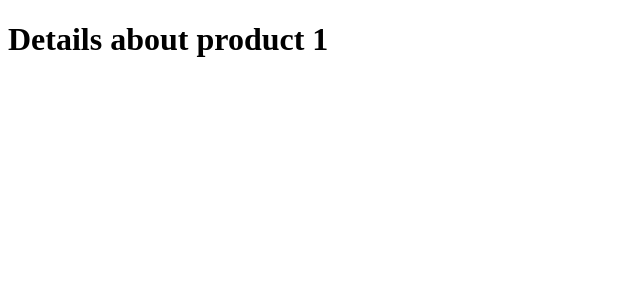
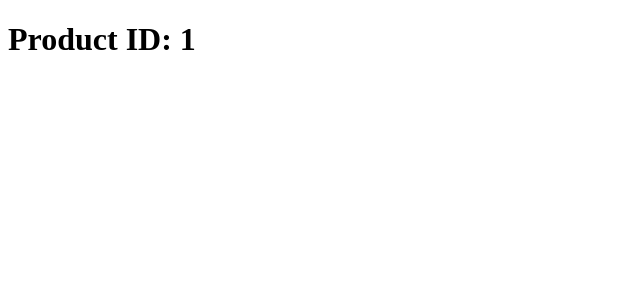
Before and after one commit to natenaranjo/nextjs-14-tutorial, a Next.js app: page /products/1 in a window 1280 px wide. Shown: the top 300 px of the page, without its empty margins (0-640 px from the left). Built offline with nearby package versions, Linux system fonts and the light colour scheme.

Commit message:
feat(routes): created a product dynamic route with productId

```diff
--- a/app/products/[productId]/page.tsx
+++ b/app/products/[productId]/page.tsx
@@ -1,7 +1,7 @@
 import React from "react"
 
-const ProductDetails = ({ params }: { params: { productId: string } }) => {
-  return <h1>Details about product {params.productId}</h1>
+const ProductDetails = ({ params }: { params: Record<string, string> }) => {
+  return <h1>Product ID: {params.productId}</h1>
 }
 
 export default ProductDetails
```
